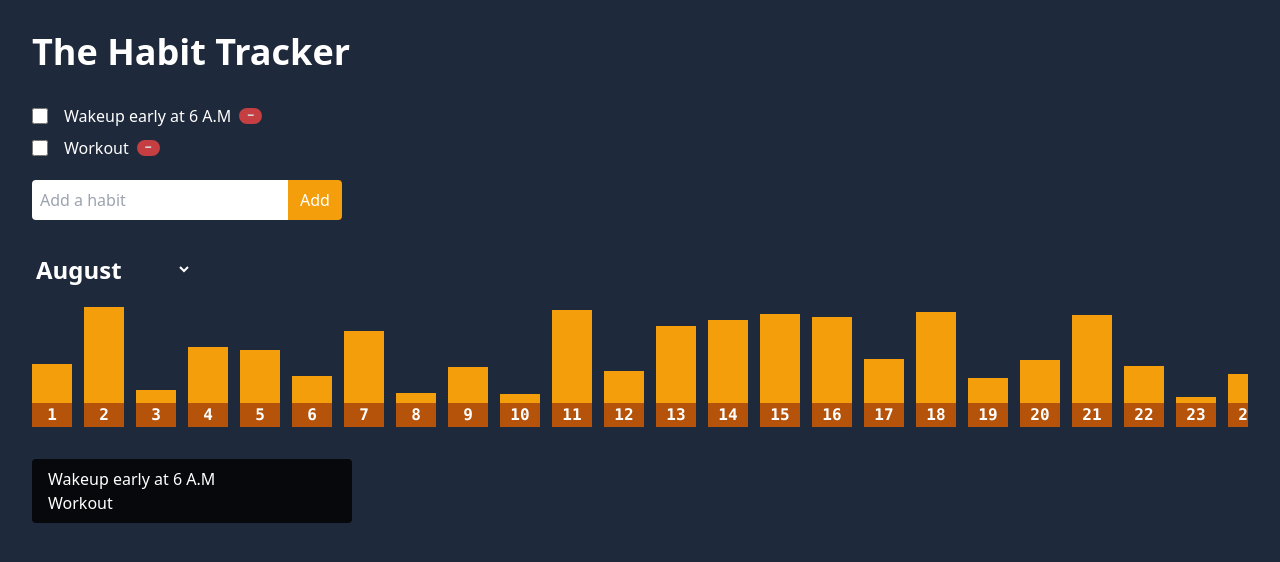
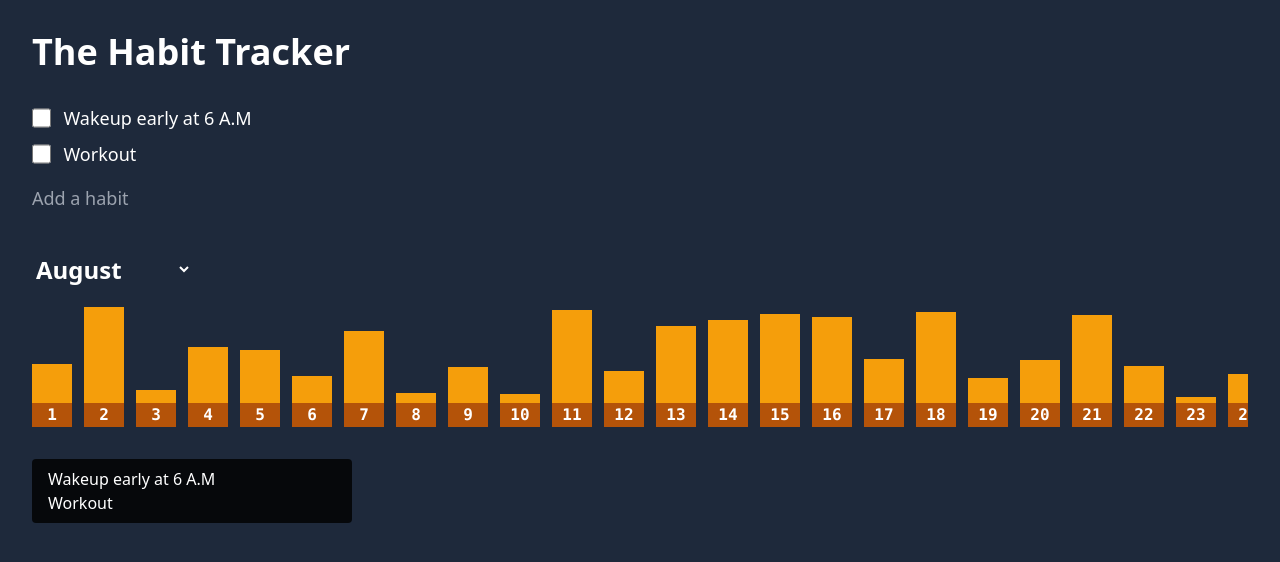
Before and after one commit to asrul10/habit-tracker, a Svelte app: page / in a window 1280 px wide. Shown: the top 562 px of the page. Built offline with nearby package versions, Linux system fonts and the light colour scheme.

Commit message:
change input experience

```diff
--- a/src/App.svelte
+++ b/src/App.svelte
@@ -55,7 +55,8 @@
     saveHabits(habits);
   }
 
-  const addHabit = () => {
+  const addHabit = (e) => {
+    e.preventDefault();
     habits.push({
       id: new Date().getTime(),
       name: newHabit,
@@ -65,15 +66,24 @@
     saveHabits(habits);
   };
 
-  const removeHabit = (event) => {
+  const getHeight = (event) => {
     const { currentTarget } = event;
+    const { id } = currentTarget.dataset;
+  };
+
+  const editHabit = (event) => {
+    const { currentTarget } = event;
+    const { value } = currentTarget;
     const { id } = currentTarget.dataset;
     for (let index = 0; index < habits.length; index++) {
       const habit = habits[index];
       if (habit.id !== parseInt(id)) {
         continue;
       }
-      habits.splice(index, 1);
+      habits[index].name = value;
+      if (value === "") {
+        habits.splice(index, 1);
+      }
       break;
     }
     saveHabits(habits);
@@ -101,9 +111,9 @@
   <h1 class="text-4xl font-bold mb-8">The Habit Tracker</h1>
 
   {#each habits as habit}
-    <div class="mb-2 flex items-center gap-x-2">
+    <div class="mb-2 flex items-start gap-x-2">
       <input
-        class="w-4 h-4 rounded cursor-pointer mr-2"
+        class="w-5 h-5 rounded cursor-pointer mr-1 mt-1"
         type="checkbox"
         name="habit-{habit.id}"
         id="habit-{habit.id}"
@@ -111,33 +121,26 @@
         data-id={habit.id}
         on:click={completeHabit}
       />
-      <label for="habit-{habit.id}" class="cursor-pointer ">
-        {habit.name}
-      </label>
-      <button
-        on:click={removeHabit}
+      <textarea
         data-id={habit.id}
-        class="bg-red-500 rounded-full text-sm px-2 font-bold opacity-80 h-4 flex items-center"
-      >
-        <span class="offsetTop"> &#8211; </span>
-      </button>
+        on:change={editHabit}
+        on:keypress={getHeight}
+        class="cursor-text text-lg h-7 overflow-hidden bg-transparent resize-none focus:outline-none w-full"
+        value={habit.name}
+      />
     </div>
   {/each}
 
-  <div class="mt-5 flex">
+  <form on:submit={addHabit}>
     <input
-      class="p-2 rounded-tl rounded-bl w-full md:w-64 outline-none text-black"
+      class="py-2 rounded-tl rounded-bl w-full text-lg outline-none bg-transparent"
       type="text"
       name="addHabit"
       id="addHabit"
       placeholder="Add a habit"
       bind:value={newHabit}
     />
-    <button
-      class="bg-amber-500 py-2 px-3 rounded-tr rounded-br"
-      on:click={addHabit}>Add</button
-    >
-  </div>
+  </form>
 
   <div class="mt-8">
     <select
@@ -176,9 +179,3 @@
     </div>
   </div>
 </main>
-
-<style>
-  .offsetTop {
-    margin-top: -5px;
-  }
-</style>
```
